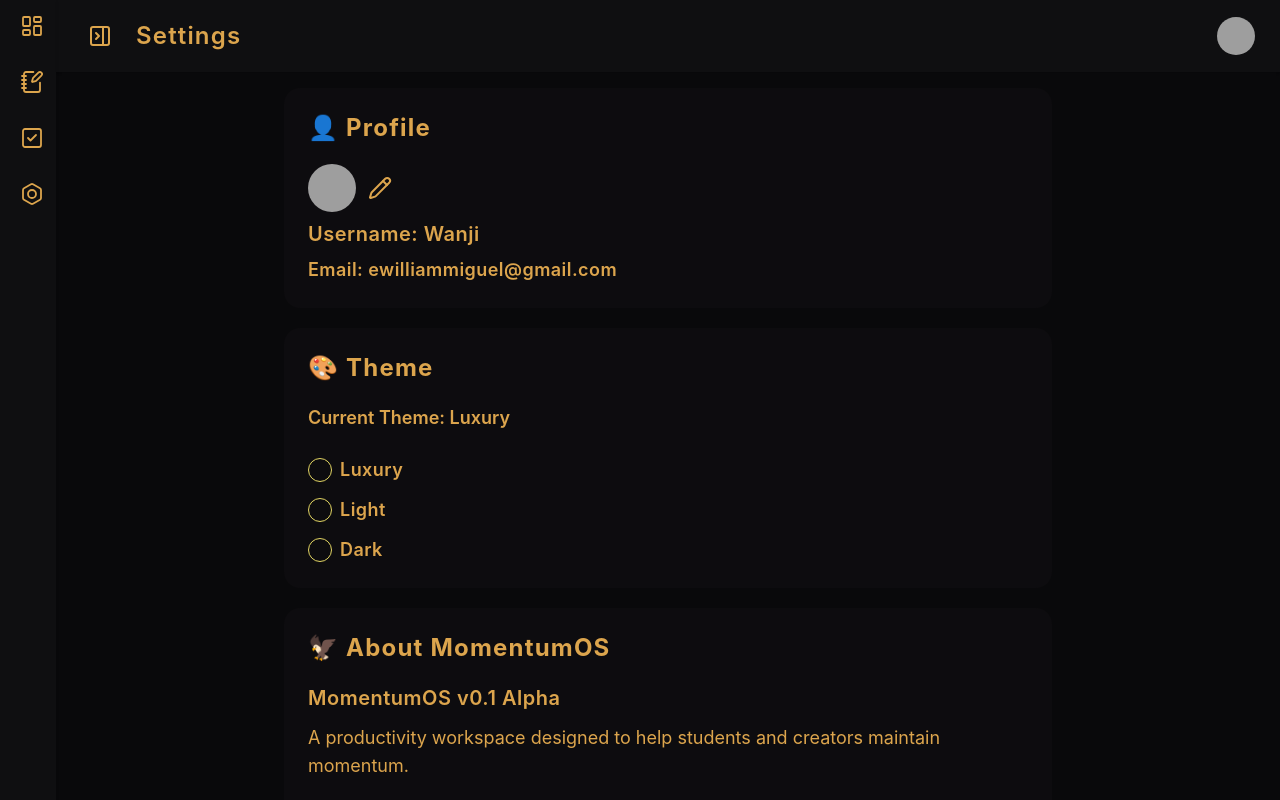
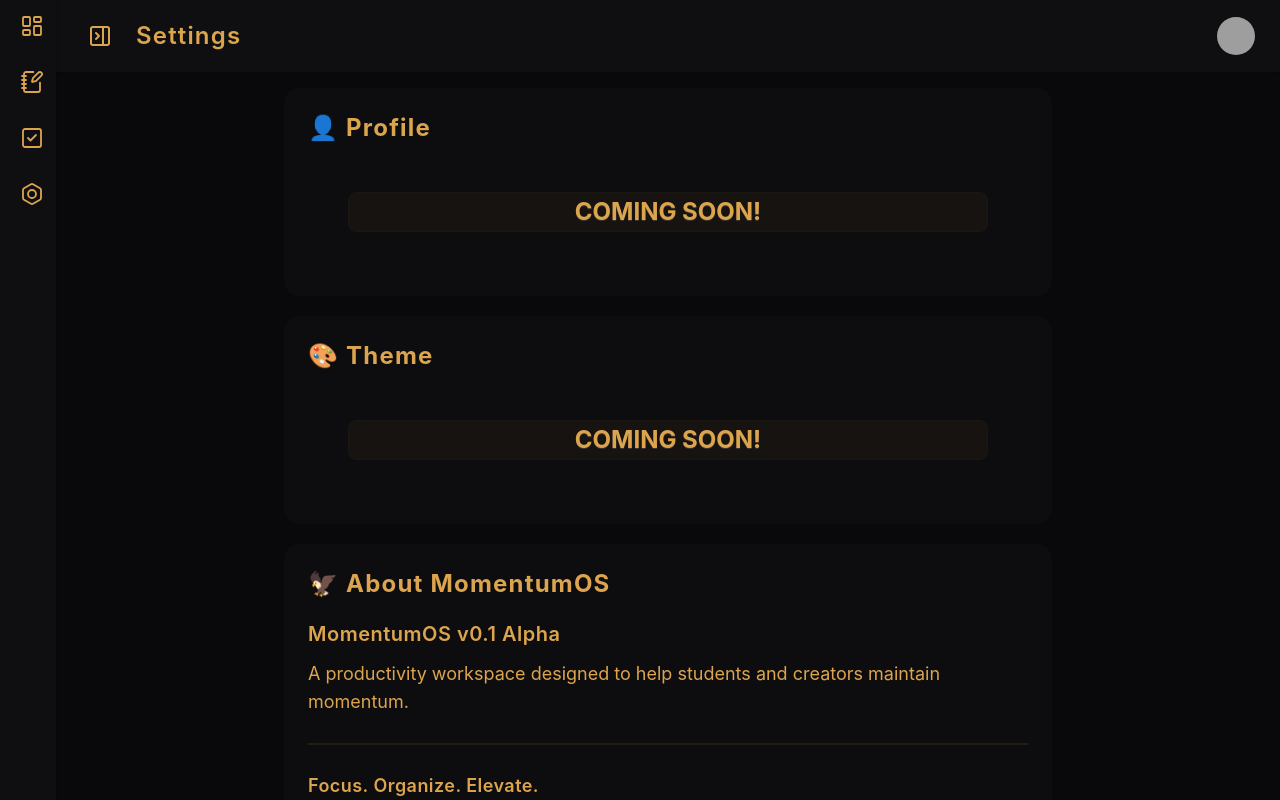
Before and after one commit to Wanji07/momentum-os, a React (Vite) app in the folder frontend/: page /settings in a window 1280 px wide. Shown: the top 800 px of the page. Built offline with nearby package versions, Linux system fonts and the light colour scheme; grey boxes are pictures that could not be loaded.

Commit message:
refactor(settings): disabled accessibility for future implementation

```diff
--- a/frontend/src/pages/Settings.tsx
+++ b/frontend/src/pages/Settings.tsx
@@ -10,7 +10,12 @@
         >
         <div className="container flex flex-col items-center justify-center gap-5">
             <SettingsCard title="👤 Profile">
-                <div role="avatar" className="avatar flex flex-row items-center gap-3 mt-3">
+                <div className="card card-xl">
+                    <div className="card-body">
+                        <h1 className="text-2xl font-bold btn btn-soft">COMING SOON!</h1>
+                    </div>
+                </div>
+                {/* <div role="avatar" className="avatar flex flex-row items-center gap-3 mt-3">
                     <div className="w-12 rounded-full">
                     <img
                         alt="Profile Picture"
@@ -24,10 +29,15 @@
                     </Link>
                 </div>
                 <h1 className="text-xl font-semibold tracking-wide">Username: Wanji</h1>
-                <h1 className="text-lg font-semibold tracking-wide">Email: ewilliammiguel@gmail.com</h1>
+                <h1 className="text-lg font-semibold tracking-wide">Email: ewilliammiguel@gmail.com</h1> */}
             </SettingsCard>
             <SettingsCard title="🎨 Theme">
-                <p className="text-lg font-semibold mb-4 mt-3">
+                <div className="card card-xl">
+                    <div className="card-body">
+                        <h1 className="text-2xl font-bold btn btn-soft">COMING SOON!</h1>
+                    </div>
+                </div>
+                {/* <p className="text-lg font-semibold mb-4 mt-3">
                     Current Theme: Luxury
                 </p>
 
@@ -61,7 +71,7 @@
                         />
                         <span className="text-lg font-semibold tracking-wide">Dark</span>
                     </label>
-                </div>
+                </div> */}
             </SettingsCard>
             <SettingsCard title="🦅 About MomentumOS">
                 <div className="flex flex-col gap-3 mt-3">
```
